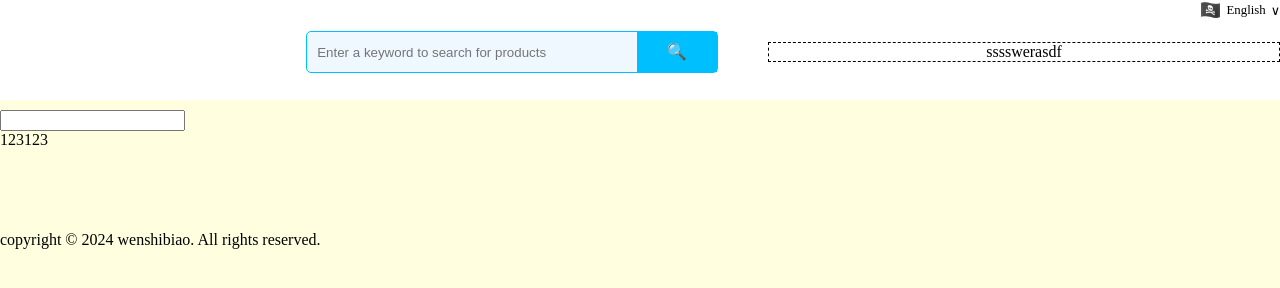
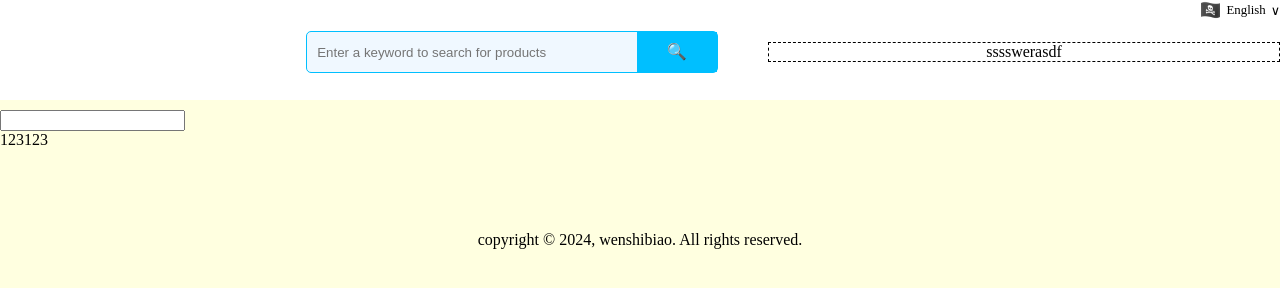
Before and after one commit to CtrlShiftAlt/GoHome, a plain HTML site: page index.html in a window 1280 px wide. Drawn offline with Linux system fonts and the light colour scheme.

Commit message:
Update index.html

```diff
--- a/index.html
+++ b/index.html
@@ -104,8 +104,8 @@
             <div>123123</div>
         </section>
     </main>
-    <footer>
-        <span>copyright &copy; 2024 wenshibiao. All rights reserved.</span>
+    <footer style="text-align:center;">
+        <span>copyright &copy; 2024, wenshibiao. All rights reserved.</span>
     </footer>
 </body>
 
```
